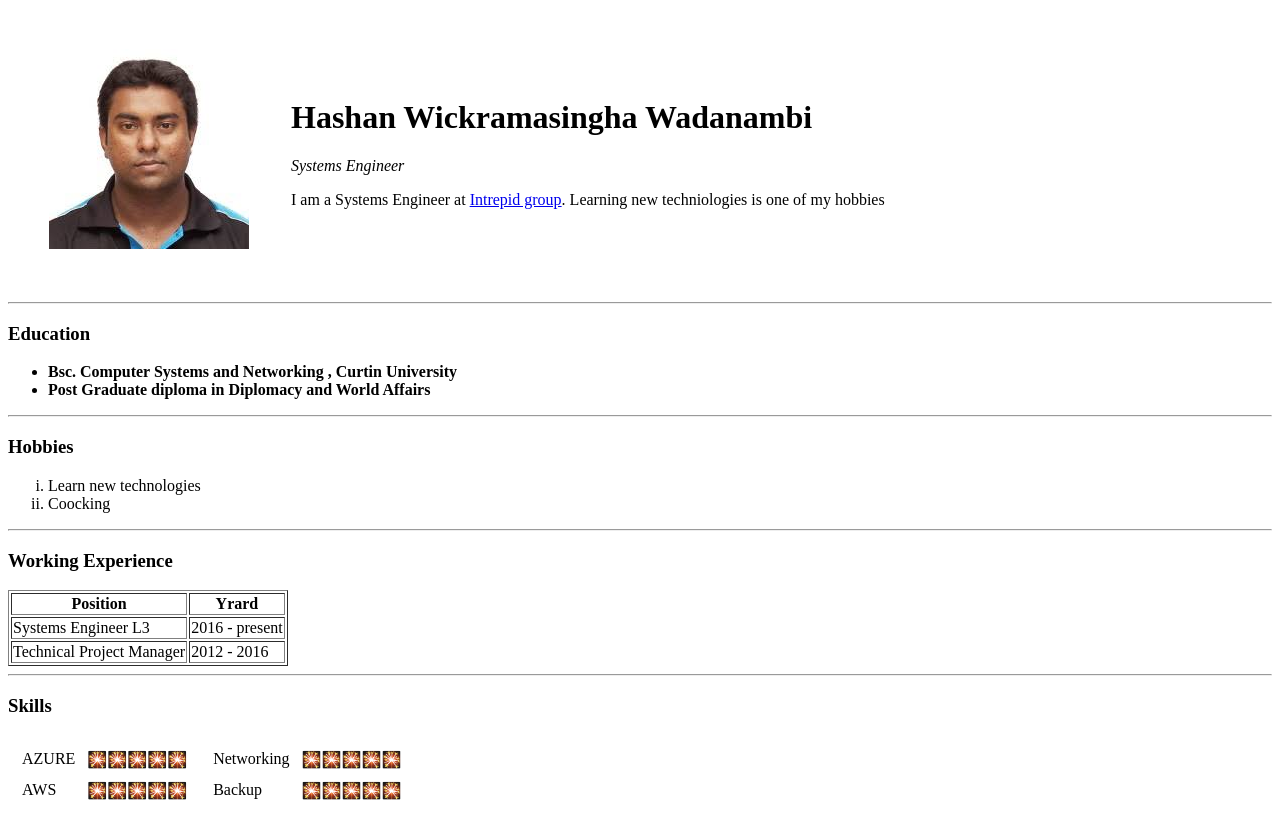
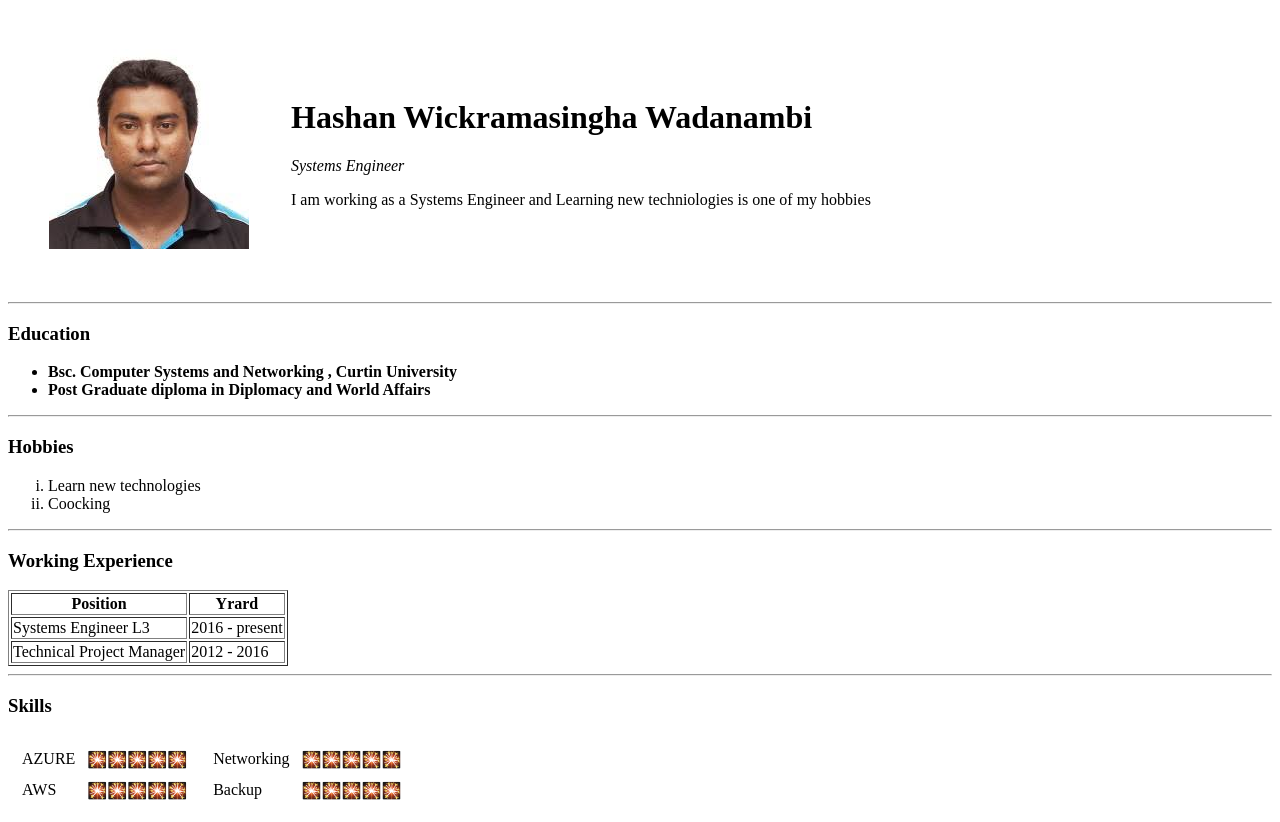
Before and after one commit to lordhww/Website, a plain HTML site: page index.html in a window 1280 px wide. Drawn offline with Linux system fonts and the light colour scheme.

Commit message:
Update index.html

```diff
--- a/index.html
+++ b/index.html
@@ -11,7 +11,7 @@
 		<td> <h1> Hashan Wickramasingha Wadanambi </h1>
 				<!-- <em> tag should be used for italic -->
 			<p> <em>Systems Engineer</em> </p>
-			<p> I am a Systems Engineer at <a href="https://www.intrepidtravel.com/">Intrepid group</a>. Learning new techniologies is one of my hobbies </p></td>
+			<p> I am working as a Systems Engineer and Learning new techniologies is one of my hobbies </p></td>
 	</tr>
 </table>
 
```
